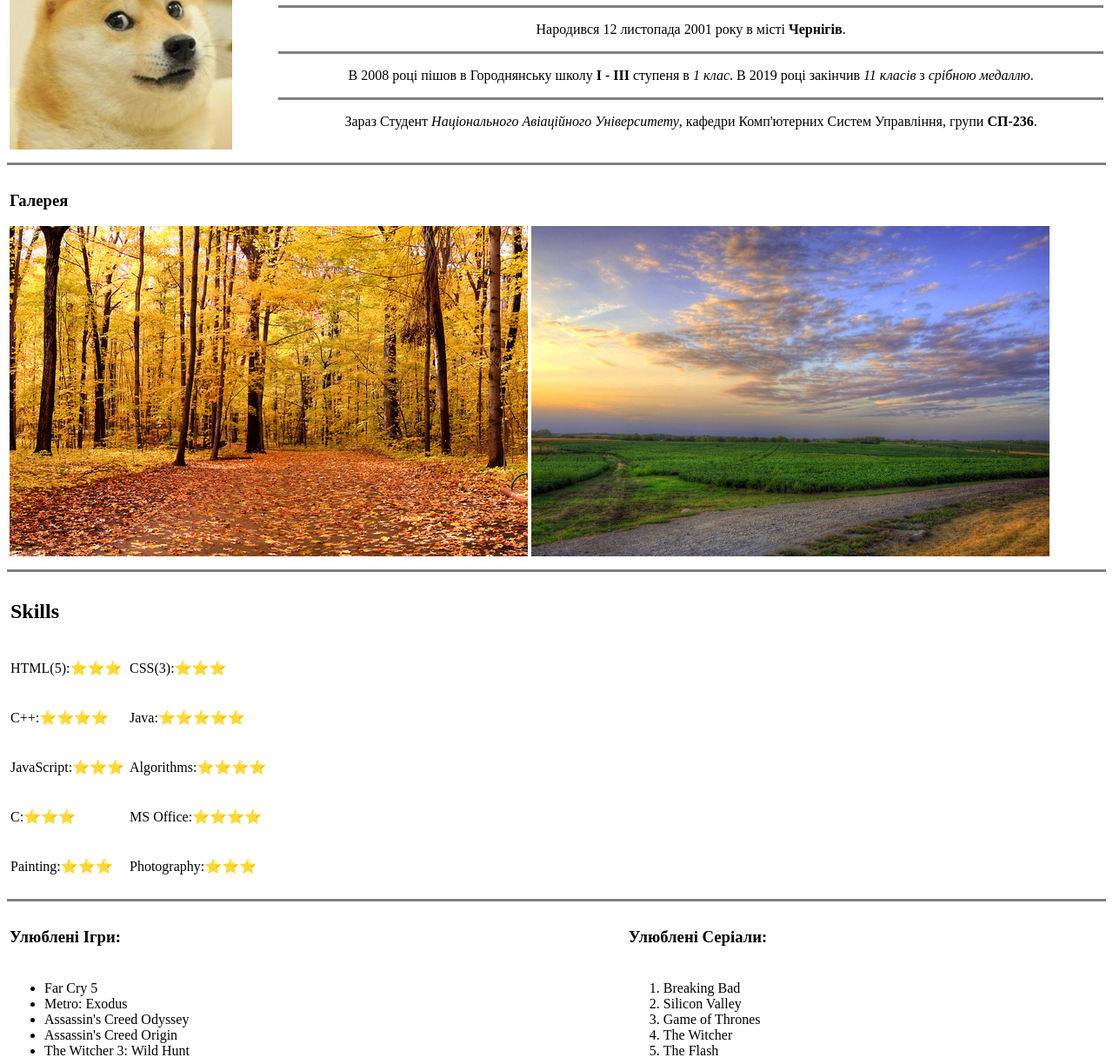
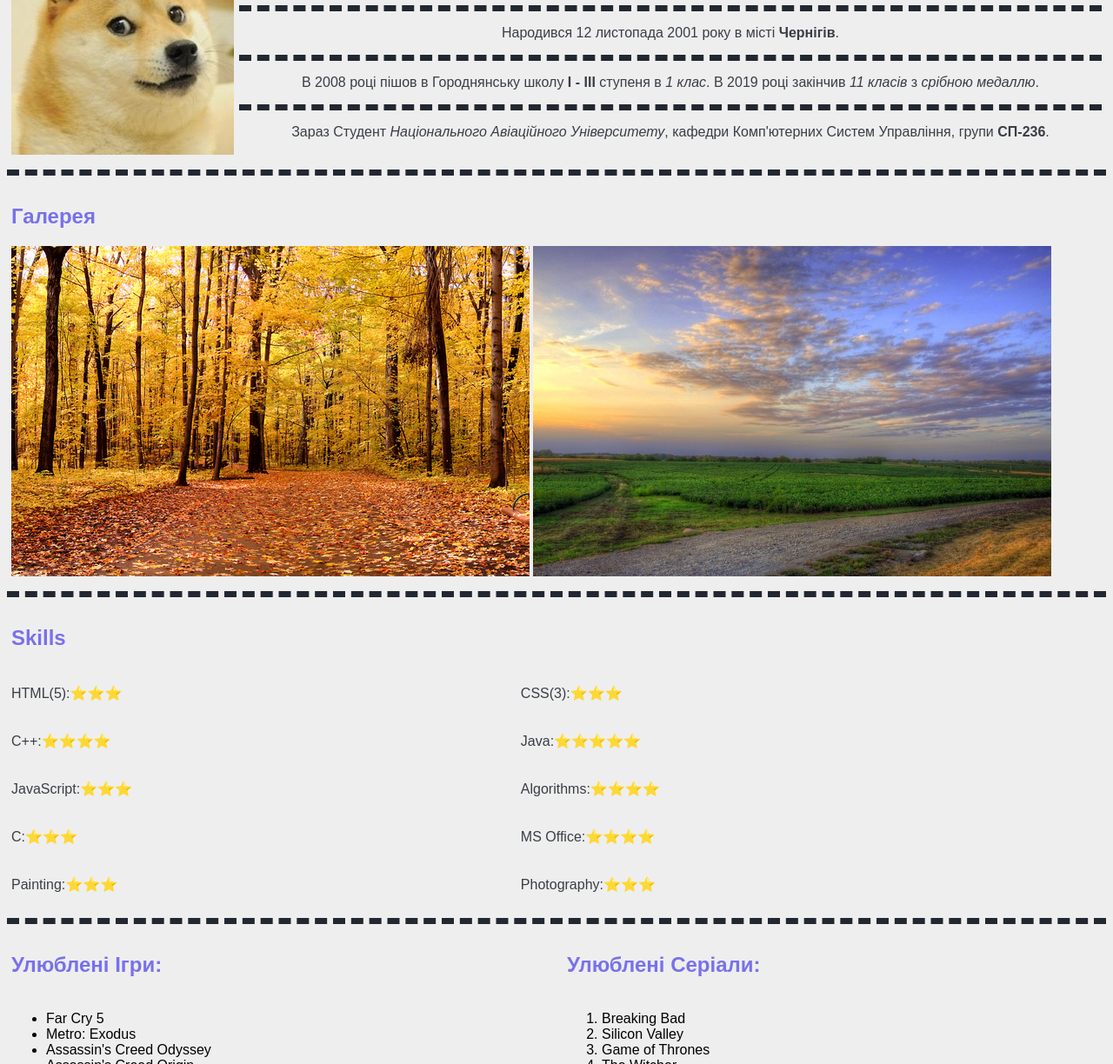
Before and after one commit to Niaken/Niaken-Personal-Site, a plain HTML site: page index.html in a window 1280 px wide. Shown: the part 106-1330 px from the top of the page at 87% size. Drawn offline with Linux system fonts and the light colour scheme; a web font is replaced by a local one.

Commit message:
Update v3.0

```diff
--- /dev/null
+++ b/css/style.css
@@ -0,0 +1,34 @@
+body {
+  font-family: 'Fira Sans Condensed', sans-serif;
+  background-color: #eeeeee;
+}
+
+hr {
+  border-style: none;
+  border-top-style: dashed;
+  border-top-color: #222831;
+  border-width: 7px;
+}
+
+h1 {
+  color: #222831;
+}
+h2,h3,h4,h5,h6 {
+  color: #7971ea;
+}
+
+p {
+  color: #393e46;
+}
+
+a {
+    text-decoration: none;
+}
+
+.link:hover {
+  color: #393e46;
+}
+
+#td {
+  width: auto;
+}
--- a/index.html
+++ b/index.html
@@ -5,40 +5,51 @@
   <meta charset="utf-8">
   <title>Nadtochey Personal Site</title>
   <link rel="shortcut icon" href="img\favicon.jpg" type="image/jpg">
+  <link href="https://fonts.googleapis.com/css2?family=Fira+Sans+Condensed:ital,wght@0,200;0,300;0,400;0,500;0,600;0,700;0,800;0,900;1,200;1,300;1,400;1,500;1,600;1,700;1,800;1,900&display=swap" rel="stylesheet">
+  <link rel="stylesheet" href="css/style.css">
+  <style media="screen">
+    table {
+      width: 100%;
+      padding: 2px;
+    }
+    #td {
+      width:30%;
+    }
+  </style>
 </head>
 
 <body>
-  <hr size="3" noshade>
-  <table width="100%">
+  <hr>
+  <table>
     <tr>
-      <td>
-        <img src="img\doge.jpg" alt="Поле">
+      <td id="td" style="width: 258px;">
+        <img src="img\doge.jpg" alt="Doge">
       </td>
       <td>
         <center>
           <h1>Nadtochey Mykyta</h1>
-          <hr size="3" noshade>
+          <hr>
           <p>Народився 12 листопада 2001 року в місті <strong>Чернігів</strong>.</p>
-          <hr size="3" noshade>
+          <hr>
           <p>В 2008 році пішов в Городнянську школу <strong>I - III</strong> ступеня в <em>1 клас</em>. В 2019 році закінчив <em>11 класів</em> з <em>срібною медаллю</em>.</p>
-          <hr size="3" noshade>
+          <hr>
           <p>Зараз Студент <em>Національного Авіаційного Університету</em>, кафедри Комп'ютерних Систем Управління, групи <strong>СП-236</strong>.</p>
         </center>
       </td>
     </tr>
   </table>
-  <hr size="3" noshade>
-  <table width="100%">
+  <hr>
+  <table>
     <tr>
       <td>
-        <h3><strong>Галерея</strong></h3>
+        <h2><strong>Галерея</strong></h2>
         <img src="img\autumn.jpg" alt="Осень">
         <img src="img\spring.jpg" alt="Поле">
       </td>
     </tr>
   </table>
-  <hr size="3" noshade>
-  <table cellpadding="2">
+  <hr>
+  <table>
     <thead>
       <tr>
         <th align="left" colspan="2">
@@ -69,15 +80,15 @@
       </tr>
     </tbody>
   </table>
-  <hr size="3" noshade>
-  <table width="100%">
+  <hr>
+  <table>
     <thead>
       <tr align="left">
         <th>
-          <h3><strong>Улюблені Ігри:</strong></h3>
+          <h2><strong>Улюблені Ігри:</strong></h2>
         </th>
         <th>
-          <h3><strong>Улюблені Серіали:</strong></h3>
+          <h2><strong>Улюблені Серіали:</strong></h2>
         </th>
       </tr>
     </thead>
@@ -102,17 +113,17 @@
       </td>
     </tr>
   </table>
-  <hr size="3" noshade>
+  <hr>
   <table>
     <tr>
       <td>
         <a href="contacts.html">
-          <h3><strong>Контактна інформація</strong></h3>
+          <h3><strong class="link">Контактна інформація</strong></h3>
         </a>
       </td>
     </tr>
   </table>
-  <hr size="3" noshade>
+  <hr>
 </body>
 
 </html>
```
Also changed, not shown: contacts.html (+6 -4 lines).
